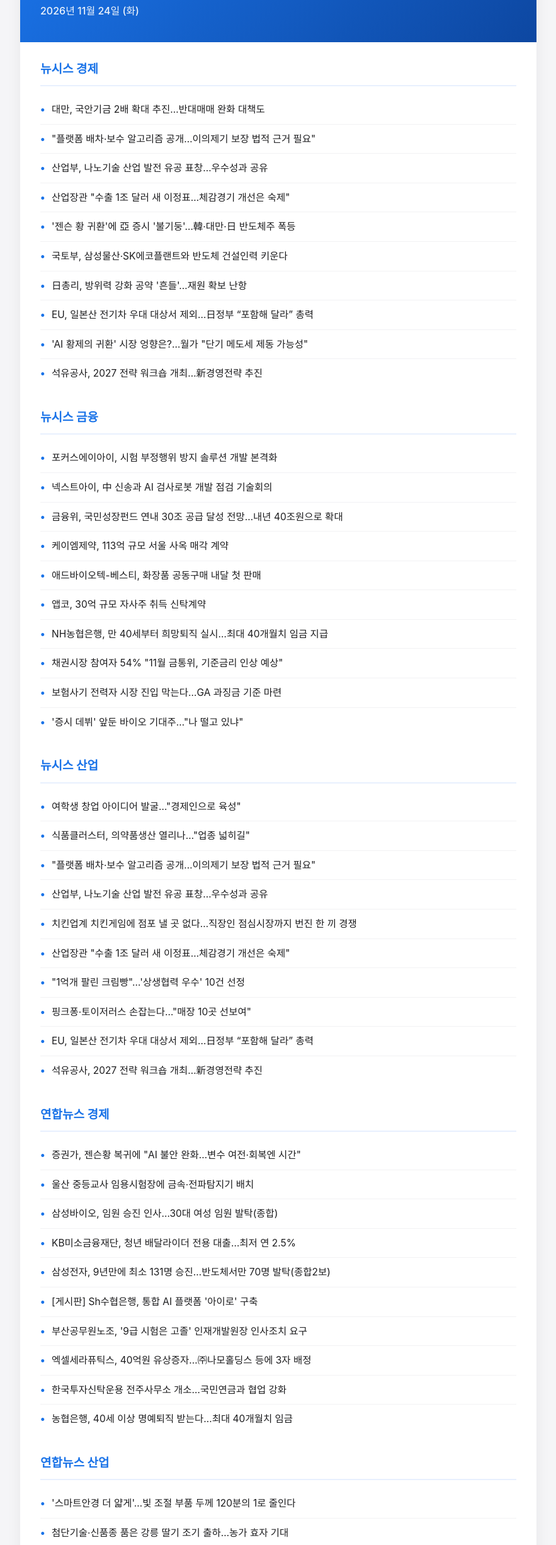
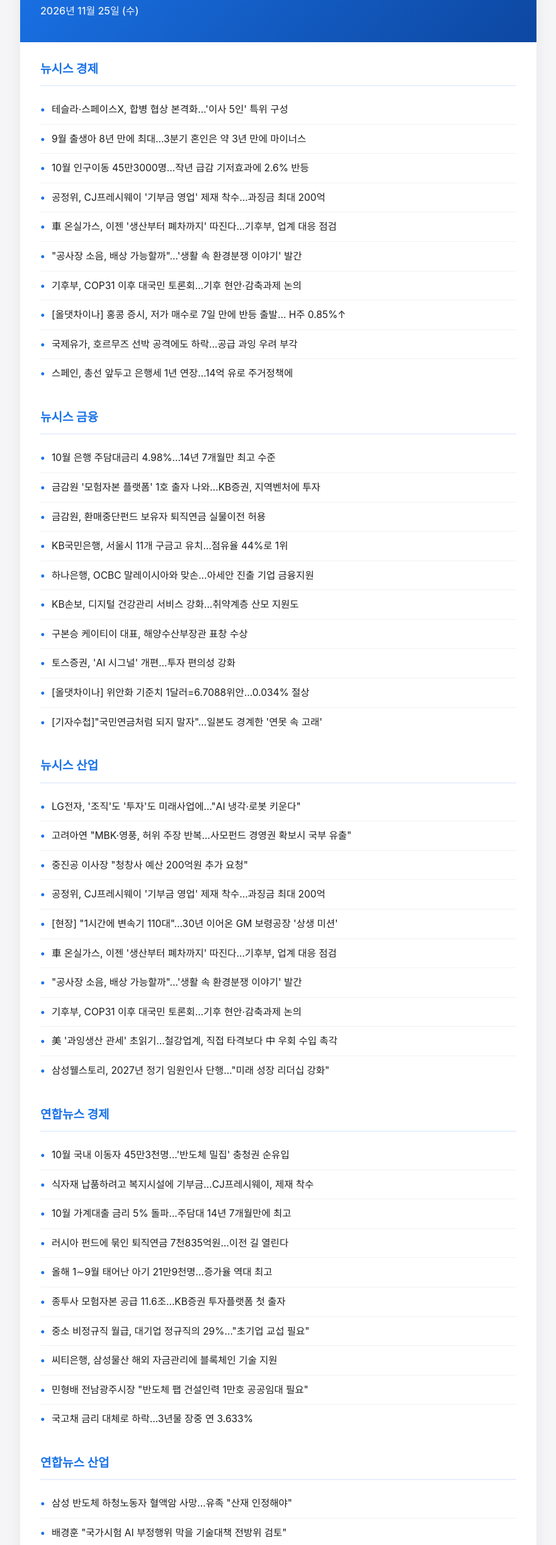
Before and after one commit to 98subin-arch/news-bot, a plain HTML site: page index.html in a window 1280 px wide. Shown: the part 107-2560 px from the top of the page at 63% size, without its empty margins (198-1081 px from the left). Drawn offline with Linux system fonts and the light colour scheme.

Commit message:
Update news 2026-11-25 12:55 KST

```diff
--- a/index.html
+++ b/index.html
@@ -96,19 +96,19 @@
     <div class="container">
         <header>
             <h1>📰 오늘의 경제 헤드라인</h1>
-            <div class="date">2026년 11월 24일 (화)</div>
+            <div class="date">2026년 11월 25일 (수)</div>
         </header>
         <div class="content">
-<div class="source"><h2>뉴시스 경제</h2><ul><li><a href="https://www.newsis.com/view/NISX20261124_0003880920" target="_blank" rel="noopener">대만, 국안기금 2배 확대 추진…반대매매 완화 대책도</a></li><li><a href="https://www.newsis.com/view/NISX20261124_0003880627" target="_blank" rel="noopener">"플랫폼 배차·보수 알고리즘 공개…이의제기 보장 법적 근거 필요"</a></li><li><a href="https://www.newsis.com/view/NISX20261124_0003880251" target="_blank" rel="noopener">산업부, 나노기술 산업 발전 유공 표창…우수성과 공유</a></li><li><a href="https://www.newsis.com/view/NISX20261124_0003880946" target="_blank" rel="noopener">산업장관 "수출 1조 달러 새 이정표…체감경기 개선은 숙제"</a></li><li><a href="https://www.newsis.com/view/NISX20261124_0003880899" target="_blank" rel="noopener">'젠슨 황 귀환'에 亞 증시 '불기둥'…韓·대만·日 반도체주 폭등</a></li><li><a href="https://www.newsis.com/view/NISX20261124_0003880860" target="_blank" rel="noopener">국토부, 삼성물산·SK에코플랜트와 반도체 건설인력 키운다</a></li><li><a href="https://www.newsis.com/view/NISX20261124_0003880615" target="_blank" rel="noopener">日총리, 방위력 강화 공약 '흔들'…재원 확보 난항</a></li><li><a href="https://www.newsis.com/view/NISX20261124_0003880875" target="_blank" rel="noopener">EU, 일본산 전기차 우대 대상서 제외…日정부 “포함해 달라” 총력</a></li><li><a href="https://www.newsis.com/view/NISX20261124_0003880812" target="_blank" rel="noopener">'AI 황제의 귀환' 시장 엉향은?…월가 "단기 메도세 제동 가능성"</a></li><li><a href="https://www.newsis.com/view/NISX20261124_0003880823" target="_blank" rel="noopener">석유공사, 2027 전략 워크숍 개최…新경영전략 추진</a></li></ul></div>
-<div class="source"><h2>뉴시스 금융</h2><ul><li><a href="https://www.newsis.com/view/NISX20261124_0003881003" target="_blank" rel="noopener">포커스에이아이, 시험 부정행위 방지 솔루션 개발 본격화</a></li><li><a href="https://www.newsis.com/view/NISX20261124_0003880992" target="_blank" rel="noopener">넥스트아이, 中 신송과 AI 검사로봇 개발 점검 기술회의</a></li><li><a href="https://www.newsis.com/view/NISX20261124_0003880976" target="_blank" rel="noopener">금융위, 국민성장펀드 연내 30조 공급 달성 전망…내년 40조원으로 확대</a></li><li><a href="https://www.newsis.com/view/NISX20261124_0003880980" target="_blank" rel="noopener">케이엠제약, 113억 규모 서울 사옥 매각 계약</a></li><li><a href="https://www.newsis.com/view/NISX20261124_0003880934" target="_blank" rel="noopener">애드바이오텍-베스티, 화장품 공동구매 내달 첫 판매</a></li><li><a href="https://www.newsis.com/view/NISX20261124_0003880973" target="_blank" rel="noopener">앱코, 30억 규모 자사주 취득 신탁계약</a></li><li><a href="https://www.newsis.com/view/NISX20261124_0003880931" target="_blank" rel="noopener">NH농협은행, 만 40세부터 희망퇴직 실시…최대 40개월치 임금 지급</a></li><li><a href="https://www.newsis.com/view/NISX20261124_0003880879" target="_blank" rel="noopener">채권시장 참여자 54% "11월 금통위, 기준금리 인상 예상"</a></li><li><a href="https://www.newsis.com/view/NISX20261124_0003880530" target="_blank" rel="noopener">보험사기 전력자 시장 진입 막는다…GA 과징금 기준 마련</a></li><li><a href="https://www.newsis.com/view/NISX20261124_0003880849" target="_blank" rel="noopener">'증시 데뷔' 앞둔 바이오 기대주…"나 떨고 있냐"</a></li></ul></div>
-<div class="source"><h2>뉴시스 산업</h2><ul><li><a href="https://www.newsis.com/view/NISX20261124_0003880986" target="_blank" rel="noopener">여학생 창업 아이디어 발굴…"경제인으로 육성"</a></li><li><a href="https://www.newsis.com/view/NISX20261124_0003880935" target="_blank" rel="noopener">식품클러스터, 의약품생산 열리나…"업종 넓히길"</a></li><li><a href="https://www.newsis.com/view/NISX20261124_0003880627" target="_blank" rel="noopener">"플랫폼 배차·보수 알고리즘 공개…이의제기 보장 법적 근거 필요"</a></li><li><a href="https://www.newsis.com/view/NISX20261124_0003880251" target="_blank" rel="noopener">산업부, 나노기술 산업 발전 유공 표창…우수성과 공유</a></li><li><a href="https://www.newsis.com/view/NISX20261124_0003880142" target="_blank" rel="noopener">치킨업계 치킨게임에 점포 낼 곳 없다…직장인 점심시장까지 번진 한 끼 경쟁</a></li><li><a href="https://www.newsis.com/view/NISX20261124_0003880946" target="_blank" rel="noopener">산업장관 "수출 1조 달러 새 이정표…체감경기 개선은 숙제"</a></li><li><a href="https://www.newsis.com/view/NISX20261124_0003880567" target="_blank" rel="noopener">"1억개 팔린 크림빵"…'상생협력 우수' 10건 선정</a></li><li><a href="https://www.newsis.com/view/NISX20261124_0003880763" target="_blank" rel="noopener">핑크퐁·토이저러스 손잡는다…"매장 10곳 선보여"</a></li><li><a href="https://www.newsis.com/view/NISX20261124_0003880875" target="_blank" rel="noopener">EU, 일본산 전기차 우대 대상서 제외…日정부 “포함해 달라” 총력</a></li><li><a href="https://www.newsis.com/view/NISX20261124_0003880823" target="_blank" rel="noopener">석유공사, 2027 전략 워크숍 개최…新경영전략 추진</a></li></ul></div>
-<div class="source"><h2>연합뉴스 경제</h2><ul><li><a href="https://www.yna.co.kr/view/AKR20261124092400008" target="_blank" rel="noopener">증권가, 젠슨황 복귀에 "AI 불안 완화…변수 여전·회복엔 시간"</a></li><li><a href="https://www.yna.co.kr/view/AKR20261124110800057" target="_blank" rel="noopener">울산 중등교사 임용시험장에 금속·전파탐지기 배치</a></li><li><a href="https://www.yna.co.kr/view/AKR20261124087551017" target="_blank" rel="noopener">삼성바이오, 임원 승진 인사…30대 여성 임원 발탁(종합)</a></li><li><a href="https://www.yna.co.kr/view/AKR20261124109900002" target="_blank" rel="noopener">KB미소금융재단, 청년 배달라이더 전용 대출…최저 연 2.5%</a></li><li><a href="https://www.yna.co.kr/view/AKR20261124044652003" target="_blank" rel="noopener">삼성전자, 9년만에 최소 131명 승진…반도체서만 70명 발탁(종합2보)</a></li><li><a href="https://www.yna.co.kr/view/AKR20261124105400002" target="_blank" rel="noopener">[게시판] Sh수협은행, 통합 AI 플랫폼 '아이로' 구축</a></li><li><a href="https://www.yna.co.kr/view/AKR20261124106800051" target="_blank" rel="noopener">부산공무원노조, '9급 시험은 고졸' 인재개발원장 인사조치 요구</a></li><li><a href="https://www.yna.co.kr/view/AKR20261124102500008" target="_blank" rel="noopener">엑셀세라퓨틱스, 40억원 유상증자…㈜나모홀딩스 등에 3자 배정</a></li><li><a href="https://www.yna.co.kr/view/AKR20261124073400055" target="_blank" rel="noopener">한국투자신탁운용 전주사무소 개소…국민연금과 협업 강화</a></li><li><a href="https://www.yna.co.kr/view/AKR20261124103800002" target="_blank" rel="noopener">농협은행, 40세 이상 명예퇴직 받는다…최대 40개월치 임금</a></li></ul></div>
-<div class="source"><h2>연합뉴스 산업</h2><ul><li><a href="https://www.yna.co.kr/view/AKR20261124113300063" target="_blank" rel="noopener">'스마트안경 더 얇게'…빛 조절 부품 두께 120분의 1로 줄인다</a></li><li><a href="https://www.yna.co.kr/view/AKR20261124113100062" target="_blank" rel="noopener">첨단기술·신품종 품은 강릉 딸기 조기 출하…농가 효자 기대</a></li><li><a href="https://www.yna.co.kr/view/AKR20261124092400008" target="_blank" rel="noopener">증권가, 젠슨황 복귀에 "AI 불안 완화…변수 여전·회복엔 시간"</a></li><li><a href="https://www.yna.co.kr/view/AKR20261124065900065" target="_blank" rel="noopener">인천 '강화섬쌀' 캐나다·호주 이어 미국으로 수출</a></li><li><a href="https://www.yna.co.kr/view/AKR20261124080300030" target="_blank" rel="noopener">국가식품클러스터 입주기업 "의약·화장품 제조 허용해달라"</a></li><li><a href="https://www.yna.co.kr/view/AKR20261124082700003" target="_blank" rel="noopener">LG전자 류재철 사장, 2026년도 대한전자공학대상 수상</a></li><li><a href="https://www.yna.co.kr/view/AKR20261124104700030" target="_blank" rel="noopener">바운스 청량리센터, 개장 한 달 만에 1만7천명 방문</a></li><li><a href="https://www.yna.co.kr/view/AKR20261124087551017" target="_blank" rel="noopener">삼성바이오, 임원 승진 인사…30대 여성 임원 발탁(종합)</a></li><li><a href="https://www.yna.co.kr/view/AKR20261124104200054" target="_blank" rel="noopener">전남광주시, '5·18 민주광장 실개천' 포기…클린로드로 전환</a></li><li><a href="https://www.yna.co.kr/view/AKR20261124107500056" target="_blank" rel="noopener">빅데이터 활용 빵 생산량 조절…매출 15%↑·재고 부담↓</a></li></ul></div>
-<div class="source"><h2>매일경제</h2><ul><li><a href="https://www.mk.co.kr/news/stock/12217044" target="_blank" rel="noopener">신한투자증권, 롯데쇼핑과 주주우대 서비스 확대</a></li><li><a href="https://www.mk.co.kr/news/society/12217043" target="_blank" rel="noopener">국립창원대, 국내 의대 없는 비수도권 국립대 중 세계대학평가 2위</a></li><li><a href="https://www.mk.co.kr/news/realestate/12217042" target="_blank" rel="noopener">평균 3년 이상 걸린다는데... 송파한양1차, 4개월만에 재건축 조합설립한 비결은</a></li><li><a href="https://www.mk.co.kr/news/politics/12217041" target="_blank" rel="noopener">‘김민석 100일’에 정청래 공개 비판…“대형사고 치고 뭉개고, 무책임”</a></li><li><a href="https://www.mk.co.kr/news/politics/12217040" target="_blank" rel="noopener">주식 사두고 방송서 추천하는 핀플루언서…與 “금감원, 불공정해위 적극 대응해야”</a></li><li><a href="https://www.mk.co.kr/news/society/12217039" target="_blank" rel="noopener">“대리만 불렀으면 됐잖아”…고경표 경찰 조사에 쓴소리 한 개그맨</a></li><li><a href="https://www.mk.co.kr/news/business/12217035" target="_blank" rel="noopener">HS효성더클래스, 멤버십 회원 20명 서울옥션 ‘아트 브런치’ 초청</a></li><li><a href="https://www.mk.co.kr/news/stock/12217030" target="_blank" rel="noopener">꺼지지 않는 ‘AI 버블론’…글로벌 투자 구루들 “위기 속에 기회 있다” [기자24시]</a></li><li><a href="https://www.mk.co.kr/news/it/12217029" target="_blank" rel="noopener">한컴, ‘노마디안’ 美 사업화 시동…현지 전문가 영입</a></li><li><a href="https://www.mk.co.kr/news/culture/12217028" target="_blank" rel="noopener">걸으며 동해 바다를 즐겨볼까? 동해안 힐링 산책길 3선 [Tour List]</a></li></ul></div>
+<div class="source"><h2>뉴시스 경제</h2><ul><li><a href="https://www.newsis.com/view/NISX20261125_0003882402" target="_blank" rel="noopener">테슬라·스페이스X, 합병 협상 본격화…'이사 5인' 특위 구성</a></li><li><a href="https://www.newsis.com/view/NISX20261125_0003882091" target="_blank" rel="noopener">9월 출생아 8년 만에 최대…3분기 혼인은 약 3년 만에 마이너스</a></li><li><a href="https://www.newsis.com/view/NISX20261125_0003882159" target="_blank" rel="noopener">10월 인구이동 45만3000명…작년 급감 기저효과에 2.6% 반등</a></li><li><a href="https://www.newsis.com/view/NISX20261125_0003882398" target="_blank" rel="noopener">공정위, CJ프레시웨이 '기부금 영업' 제재 착수…과징금 최대 200억</a></li><li><a href="https://www.newsis.com/view/NISX20261125_0003881982" target="_blank" rel="noopener">車 온실가스, 이젠 '생산부터 폐차까지' 따진다…기후부, 업계 대응 점검</a></li><li><a href="https://www.newsis.com/view/NISX20261125_0003881928" target="_blank" rel="noopener">"공사장 소음, 배상 가능할까"…'생활 속 환경분쟁 이야기' 발간</a></li><li><a href="https://www.newsis.com/view/NISX20261125_0003881954" target="_blank" rel="noopener">기후부, COP31 이후 대국민 토론회…기후 현안·감축과제 논의</a></li><li><a href="https://www.newsis.com/view/NISX20261125_0003882623" target="_blank" rel="noopener">[올댓차이나] 홍콩 증시, 저가 매수로 7일 만에 반등 출발… H주 0.85%↑</a></li><li><a href="https://www.newsis.com/view/NISX20261125_0003882553" target="_blank" rel="noopener">국제유가, 호르무즈 선박 공격에도 하락…공급 과잉 우려 부각</a></li><li><a href="https://www.newsis.com/view/NISX20261125_0003882413" target="_blank" rel="noopener">스페인, 총선 앞두고 은행세 1년 연장…14억 유로 주거정책에</a></li></ul></div>
+<div class="source"><h2>뉴시스 금융</h2><ul><li><a href="https://www.newsis.com/view/NISX20261125_0003882451" target="_blank" rel="noopener">10월 은행 주담대금리 4.98%…14년 7개월만 최고 수준</a></li><li><a href="https://www.newsis.com/view/NISX20261125_0003882455" target="_blank" rel="noopener">금감원 '모험자본 플랫폼' 1호 출자 나와…KB증권, 지역벤처에 투자</a></li><li><a href="https://www.newsis.com/view/NISX20261125_0003882220" target="_blank" rel="noopener">금감원, 환매중단펀드 보유자 퇴직연금 실물이전 허용</a></li><li><a href="https://www.newsis.com/view/NISX20261125_0003882578" target="_blank" rel="noopener">KB국민은행, 서울시 11개 구금고 유치…점유율 44%로 1위</a></li><li><a href="https://www.newsis.com/view/NISX20261125_0003882550" target="_blank" rel="noopener">하나은행, OCBC 말레이시아와 맞손…아세안 진출 기업 금융지원</a></li><li><a href="https://www.newsis.com/view/NISX20261125_0003882518" target="_blank" rel="noopener">KB손보, 디지털 건강관리 서비스 강화…취약계층 산모 지원도</a></li><li><a href="https://www.newsis.com/view/NISX20261125_0003882531" target="_blank" rel="noopener">구본승 케이티이 대표, 해양수산부장관 표창 수상</a></li><li><a href="https://www.newsis.com/view/NISX20261125_0003882530" target="_blank" rel="noopener">토스증권, 'AI 시그널' 개편…투자 편의성 강화</a></li><li><a href="https://www.newsis.com/view/NISX20261125_0003882548" target="_blank" rel="noopener">[올댓차이나] 위안화 기준치 1달러=6.7088위안…0.034% 절상</a></li><li><a href="https://www.newsis.com/view/NISX20261125_0003882500" target="_blank" rel="noopener">[기자수첩]"국민연금처럼 되지 말자"…일본도 경계한 '연못 속 고래'</a></li></ul></div>
+<div class="source"><h2>뉴시스 산업</h2><ul><li><a href="https://www.newsis.com/view/NISX20261125_0003882525" target="_blank" rel="noopener">LG전자, '조직'도 '투자'도 미래사업에…"AI 냉각·로봇 키운다"</a></li><li><a href="https://www.newsis.com/view/NISX20261125_0003882300" target="_blank" rel="noopener">고려아연 "MBK·영풍, 허위 주장 반복…사모펀드 경영권 확보시 국부 유출"</a></li><li><a href="https://www.newsis.com/view/NISX20261125_0003882625" target="_blank" rel="noopener">중진공 이사장 "청창사 예산 200억원 추가 요청"</a></li><li><a href="https://www.newsis.com/view/NISX20261125_0003882398" target="_blank" rel="noopener">공정위, CJ프레시웨이 '기부금 영업' 제재 착수…과징금 최대 200억</a></li><li><a href="https://www.newsis.com/view/NISX20261123_0003880045" target="_blank" rel="noopener">[현장] "1시간에 변속기 110대"…30년 이어온 GM 보령공장 '상생 미션'</a></li><li><a href="https://www.newsis.com/view/NISX20261125_0003881982" target="_blank" rel="noopener">車 온실가스, 이젠 '생산부터 폐차까지' 따진다…기후부, 업계 대응 점검</a></li><li><a href="https://www.newsis.com/view/NISX20261125_0003881928" target="_blank" rel="noopener">"공사장 소음, 배상 가능할까"…'생활 속 환경분쟁 이야기' 발간</a></li><li><a href="https://www.newsis.com/view/NISX20261125_0003881954" target="_blank" rel="noopener">기후부, COP31 이후 대국민 토론회…기후 현안·감축과제 논의</a></li><li><a href="https://www.newsis.com/view/NISX20261125_0003882574" target="_blank" rel="noopener">美 '과잉생산 관세' 초읽기…철강업계, 직접 타격보다 中 우회 수입 촉각</a></li><li><a href="https://www.newsis.com/view/NISX20261125_0003882536" target="_blank" rel="noopener">삼성웰스토리, 2027년 정기 임원인사 단행…"미래 성장 리더십 강화"</a></li></ul></div>
+<div class="source"><h2>연합뉴스 경제</h2><ul><li><a href="https://www.yna.co.kr/view/AKR20261125054600002" target="_blank" rel="noopener">10월 국내 이동자 45만3천명…'반도체 밀집' 충청권 순유입</a></li><li><a href="https://www.yna.co.kr/view/AKR20261125060000002" target="_blank" rel="noopener">식자재 납품하려고 복지시설에 기부금…CJ프레시웨이, 제재 착수</a></li><li><a href="https://www.yna.co.kr/view/AKR20261125080800002" target="_blank" rel="noopener">10월 가계대출 금리 5% 돌파…주담대 14년 7개월만에 최고</a></li><li><a href="https://www.yna.co.kr/view/AKR20261125087200002" target="_blank" rel="noopener">러시아 펀드에 묶인 퇴직연금 7천835억원…이전 길 열린다</a></li><li><a href="https://www.yna.co.kr/view/AKR20261125087700002" target="_blank" rel="noopener">올해 1∼9월 태어난 아기 21만9천명…증가율 역대 최고</a></li><li><a href="https://www.yna.co.kr/view/AKR20261125093500002" target="_blank" rel="noopener">종투사 모험자본 공급 11.6조…KB증권 투자플랫폼 첫 출자</a></li><li><a href="https://www.yna.co.kr/view/AKR20261125090000530" target="_blank" rel="noopener">중소 비정규직 월급, 대기업 정규직의 29%…"초기업 교섭 필요"</a></li><li><a href="https://www.yna.co.kr/view/AKR20261125090400002" target="_blank" rel="noopener">씨티은행, 삼성물산 해외 자금관리에 블록체인 기술 지원</a></li><li><a href="https://www.yna.co.kr/view/AKR20261125083400054" target="_blank" rel="noopener">민형배 전남광주시장 "반도체 팹 건설인력 1만호 공공임대 필요"</a></li><li><a href="https://www.yna.co.kr/view/AKR20261125090600008" target="_blank" rel="noopener">국고채 금리 대체로 하락…3년물 장중 연 3.633%</a></li></ul></div>
+<div class="source"><h2>연합뉴스 산업</h2><ul><li><a href="https://www.yna.co.kr/view/AKR20261125095200004" target="_blank" rel="noopener">삼성 반도체 하청노동자 혈액암 사망…유족 "산재 인정해야"</a></li><li><a href="https://www.yna.co.kr/view/AKR20261125094800017" target="_blank" rel="noopener">배경훈 "국가시험 AI 부정행위 막을 기술대책 전방위 검토"</a></li><li><a href="https://www.yna.co.kr/view/AKR20261124179800003" target="_blank" rel="noopener">주조부터 조립까지 한 공장에서…32초마다 변속기 1대 생산</a></li><li><a href="https://www.yna.co.kr/view/AKR20261125030700017" target="_blank" rel="noopener">AI 보안 주권 확보 방안 모색…산학연 머리 맞댄다</a></li><li><a href="https://www.yna.co.kr/view/AKR20261125039400017" target="_blank" rel="noopener">정부, 정보보호 공시 의무 확대에 내달 전국 순회 설명회</a></li><li><a href="https://www.yna.co.kr/view/AKR20261125065600017" target="_blank" rel="noopener">2026 대한민국과학기자상에 연합뉴스 신선미 기자</a></li><li><a href="https://www.yna.co.kr/view/AKR20261125093500002" target="_blank" rel="noopener">종투사 모험자본 공급 11.6조…KB증권 투자플랫폼 첫 출자</a></li><li><a href="https://www.yna.co.kr/view/AKR20261125092300704" target="_blank" rel="noopener">[쇼츠] "우리가 세계 최초"…튀르키예 무인전투기 전력화</a></li><li><a href="https://www.yna.co.kr/view/AKR20261125083400054" target="_blank" rel="noopener">민형배 전남광주시장 "반도체 팹 건설인력 1만호 공공임대 필요"</a></li><li><a href="https://www.yna.co.kr/view/AKR20261125090700052" target="_blank" rel="noopener">경남 7개 정당 "한화오션 원하청 교섭에 사측·경남도 나서야"</a></li></ul></div>
+<div class="source"><h2>매일경제</h2><ul><li><a href="https://www.mk.co.kr/news/society/12217977" target="_blank" rel="noopener">공소청, 17개월 딸 굶겨서 숨지게 한 30대 친부 구속기소</a></li><li><a href="https://www.mk.co.kr/news/society/12217976" target="_blank" rel="noopener">공소청, 장윤기 수사정보 누설한 경찰에 징역 3년 구형</a></li><li><a href="https://www.mk.co.kr/news/society/12217975" target="_blank" rel="noopener">성남시, 분당 재건축 동의서 부담 줄이고 특별정비구역 지정 앞당긴다</a></li><li><a href="https://www.mk.co.kr/news/business/12217968" target="_blank" rel="noopener">“시험 부정행위 색출”…동서발전 사내창업기업, 인공지능 기반 부정행위 탐지 기술 개발</a></li><li><a href="https://www.mk.co.kr/news/society/12217963" target="_blank" rel="noopener">동그라미재단 ‘AI 아카데미 7기’ 125명 수료</a></li><li><a href="https://www.mk.co.kr/news/culture/12217962" target="_blank" rel="noopener">해외여행 부담스럽네…고물가에 눈 돌린 겨울 호캉스, 뭐가 있길래</a></li><li><a href="https://www.mk.co.kr/news/economy/12217960" target="_blank" rel="noopener">갈길 바쁜 원전 공론화…첫 행사부터 찬반 토론 무산</a></li><li><a href="https://www.mk.co.kr/news/economy/12217959" target="_blank" rel="noopener">한전, 개인정보 유출 고객에 최대 1000만원 피해보상 보험 제공</a></li><li><a href="https://www.mk.co.kr/news/society/12217950" target="_blank" rel="noopener">하루 2시간 자는 ‘쌍둥이맘’…발달지연 고민에 돌봄지원 호소까지 ‘극한육아’</a></li><li><a href="https://www.mk.co.kr/news/politics/12217948" target="_blank" rel="noopener">“조희대 탄핵, 대한민국 단단해지고 사법부 완벽해져”…與, 정당성 확보 주력</a></li></ul></div>
 
         </div>
         <footer>
-            총 <strong>60개</strong> 기사 · 마지막 업데이트 2026-11-24 05:07 KST<br>
+            총 <strong>60개</strong> 기사 · 마지막 업데이트 2026-11-25 03:55 KST<br>
             매일 오전 6시 자동 업데이트
         </footer>
     </div>
```
